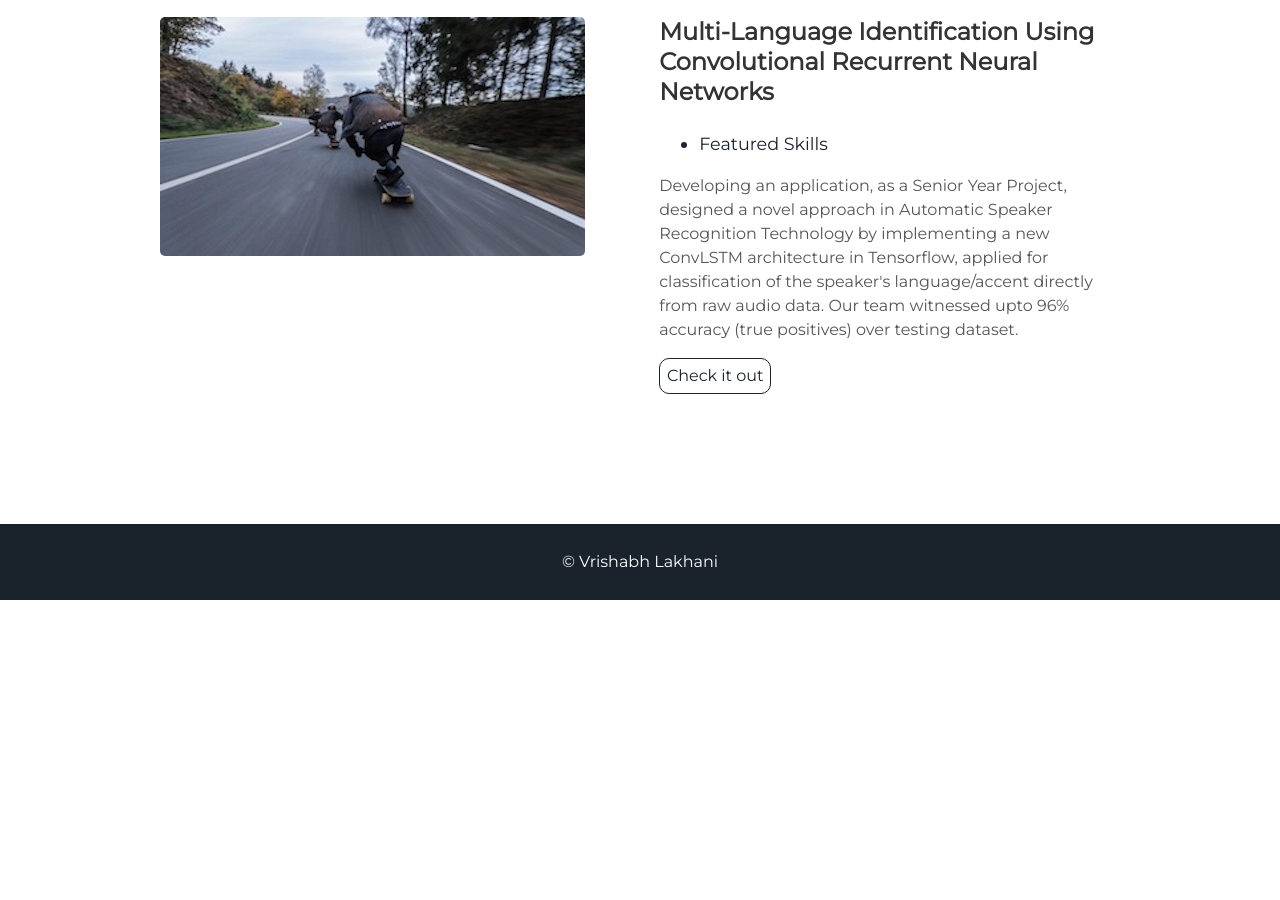
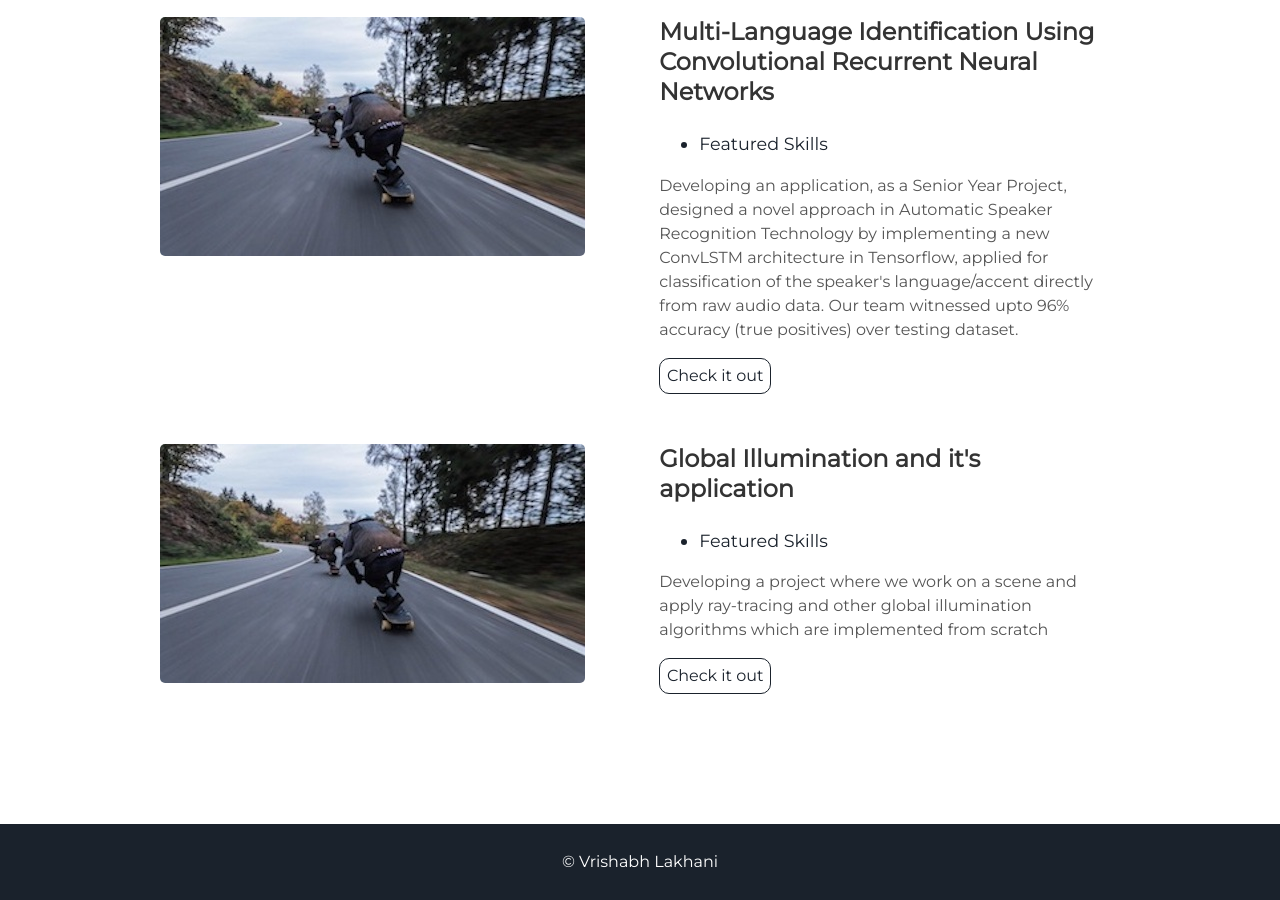
Before and after one commit to vlraik/vlraik.github.io, a Jekyll site: the page built from index.html, in a window 1280 px wide and 900 px high, scrolled down 3217 px. Built offline with Jekyll 4.4.1, drawn with Linux system fonts in a browser that asks for light colours; before the commit the page ends 3817 px from its top, so only the background shows below that.

Commit message:
Update projects.html

```diff
--- a/_includes/projects.html
+++ b/_includes/projects.html
@@ -53,3 +53,16 @@
     <a class="project-link" href="#">Check it out</a>
   </div>
 </div>
+<div class="user-projects">
+  <div class="images-left">
+    <img alt="mountains" src="{{ "/assets/img/skate.jpg" | prepend: site.baseurl }}" />
+  </div>
+  <div class="contents-right">
+    <h3> Global Illumination and it's application</h3>
+    <ul>
+      <li> Featured Skills</li>
+    </ul>
+    <p>Developing a project where we work on a scene and apply ray-tracing and other global illumination algorithms which are implemented from scratch</p>
+    <a class="project-link" href="/assets/img/part1.jpg">Check it out</a>
+  </div>
+</div>
```
